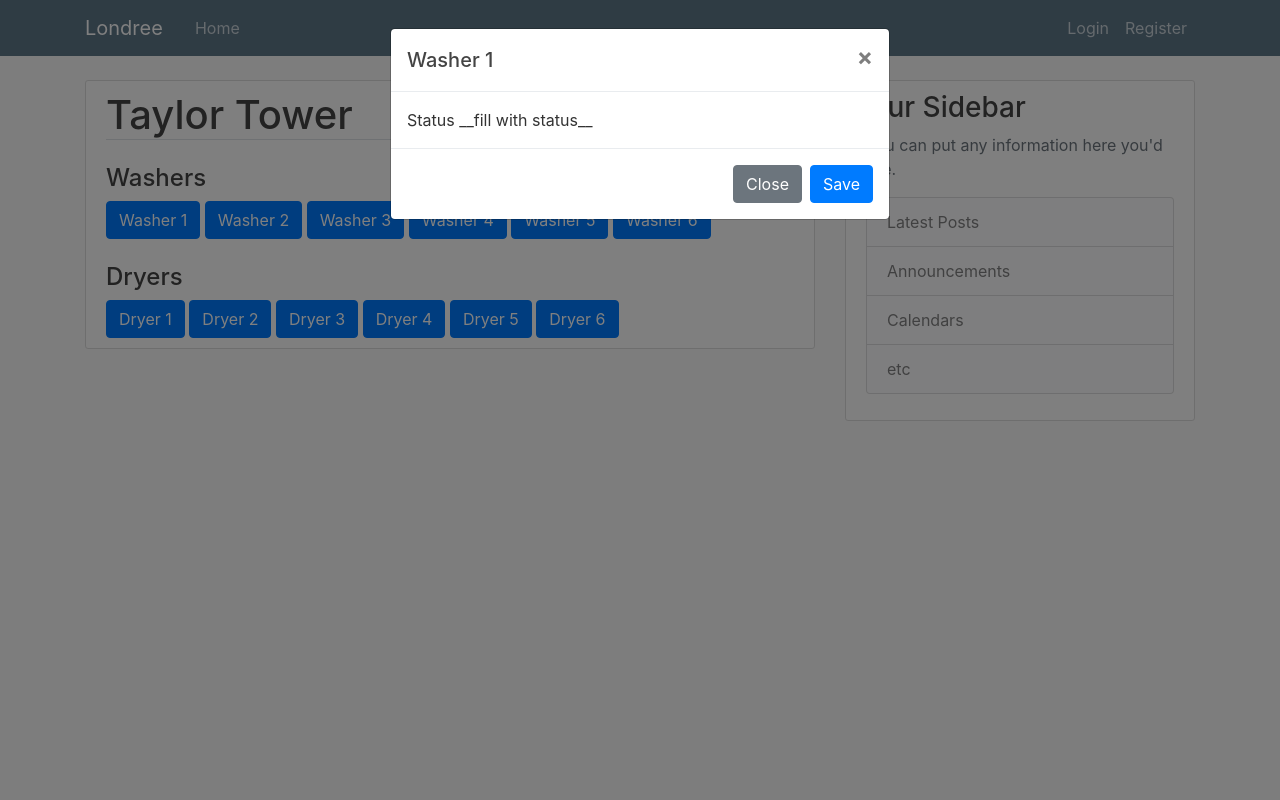
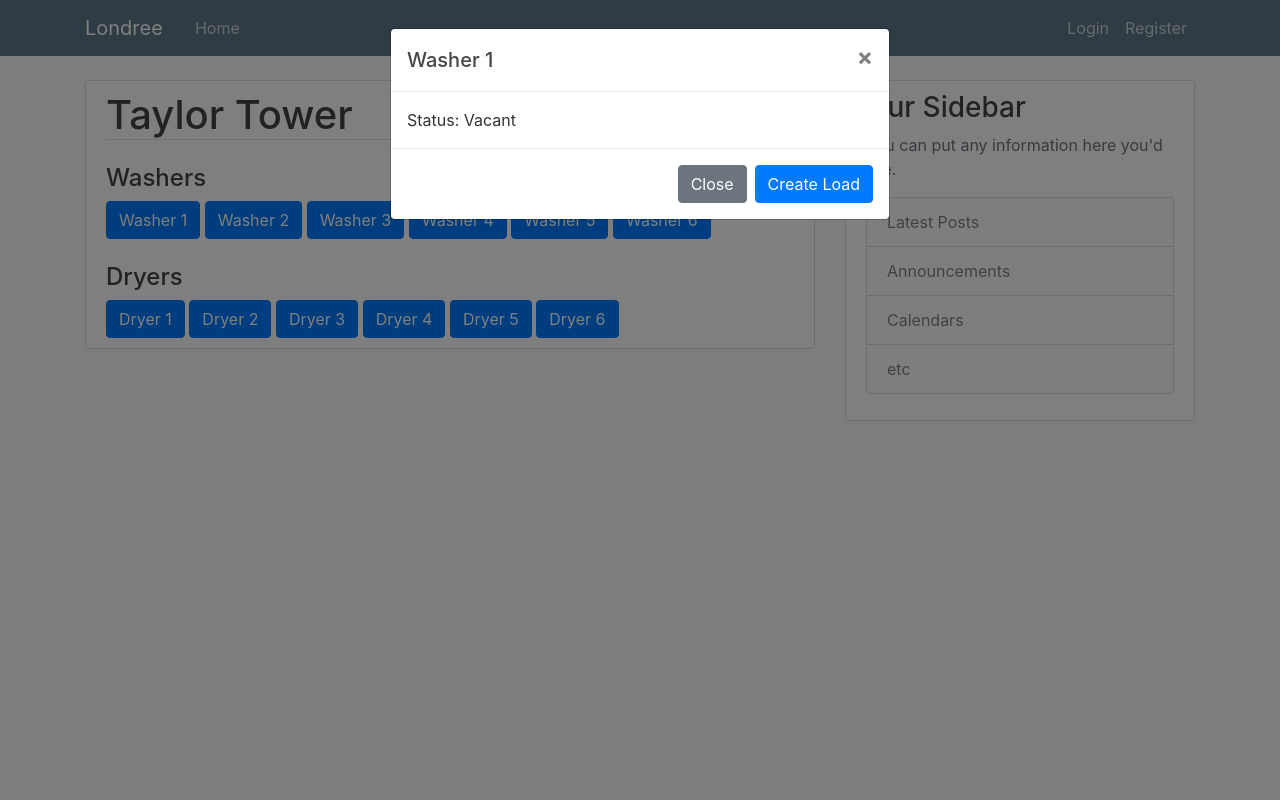
Before and after one commit to HrushikC/londree, a Flask app: a page that uses components/templates/layout.html in a window 1280 px wide, after a click that opens the changed part. Run offline with Flask 2, Linux system fonts and the light colour scheme; data comes from the database, SQL or seed files in the repository; both versions use the stored data as it was after the commit; data that the repository does not hold is empty; some libraries are stand-ins or nearby versions.

Commit message:
finished basic structure of dorm page. Created a 'create load' page

```diff
--- a/components/models.py
+++ b/components/models.py
@@ -44,6 +44,7 @@ class Drosher(db.Model):
 class Load(db.Model):
     id = db.Column(db.Integer, primary_key=True)
     created_time = db.Column(db.DateTime, nullable=False, default=datetime.utcnow)
+    active = db.Column(db.Boolean, nullable=False, default=True)
     duration = db.Column(db.Integer, nullable=False)  # minutes
     user_id = db.Column(db.Integer, db.ForeignKey('user.id'), nullable=False)
     drosher_id = db.Column(db.Integer, db.ForeignKey('drosher.id'), nullable=False)
--- a/components/routes.py
+++ b/components/routes.py
@@ -1,14 +1,9 @@
 from flask import render_template, url_for, flash, redirect, request
 from components import app, db, bcrypt
-from components.forms import RegistrationForm, LoginForm, UpdateAccountForm
-from components.models import User, Laundromat, Drosher
+from components.forms import RegistrationForm, LoginForm, UpdateAccountForm, CreateLoadForm
+from components.models import User, Laundromat, Drosher, Load
 from flask_login import login_user, current_user, logout_user, login_required
 
-status = {
-    0 : "Vacant",
-    1 : "Full",
-    2 : "Ready"
-}
 
 @app.route("/")
 @app.route("/home")
@@ -78,15 +73,26 @@ def account():
     return render_template('account.html', title='Account', form=form)
 
 
-@app.route("/dorm<dorm_id>")
+@app.route("/dorm<int:dorm_id>")
 def laundromat(dorm_id):
     dorm = Laundromat.query.filter_by(id=dorm_id).first()
     washers = dorm.droshers.filter_by(is_washer=True).all()
     dryers = dorm.droshers.filter_by(is_washer=False).all()
-    return render_template('laundromat.html', dorm=dorm, washers=washers, dryers=dryers)
+    status = {
+        0: "Vacant",
+        1: "Full",
+        2: "Ready"
+    }
+    return render_template('dorm.html', title='My Dorm', dorm=dorm, washers=washers, dryers=dryers, state=status)
 
 
-# @app.route("/dorm<dorm_id>/unit<drosher_id>/load/new")
-# def create_load(dorm_id, drosher_id):
-#     form = CreateLoadForm(drosher_id)
-#     return render_template('create_load.html', title='Next Load', form=form)
+@app.route("/unit<int:drosher_id>/load/new")
+def create_load(drosher_id):
+    form = CreateLoadForm()
+    if form.validate_on_submit():
+        drosher = Drosher.query.filter_by(id=drosher_id).first()
+        load = Load(duration=form.minutes.data, drosher_id=drosher_id, user_id=current_user.id)
+        drosher.load = load
+        db.session.add(load)
+        db.commit()
+    return render_template('create_load.html', title='New Load', form=form)
--- a/components/templates/laundry.html
+++ b/components/templates/create_load.html
@@ -1,4 +1,4 @@
 {% extends "layout.html" %}
 {% block content %}
-    <h1>Laundry Checker</h1>
+    <h1>Create Load</h1>
 {% endblock content %}
--- a/components/templates/laundromat.html
+++ b/components/templates/dorm.html
@@ -16,10 +16,14 @@
                 <span aria-hidden="true">&times;</span>
               </button>
             </div>
-            <div class="modal-body">Status __fill with status__</div>
+            <div class="modal-body">Status: {{state[washers[w].status]}}</div>
             <div class="modal-footer">
               <button type="button" class="btn btn-secondary" data-dismiss="modal">Close</button>
-              <button type="button" class="btn btn-primary">Save</button>
+              {% if not washers[w].load %}
+              <form action="{{ url_for('create_load', drosher_id=washers[w].id) }}">
+               <button type="submit" class="btn btn-primary">Create Load</button>
+              </form>
+              {% endif %}
             </div>
           </div>
         </div>
@@ -29,7 +33,7 @@
       </br>
       <h4>Dryers</h4>
       {% for d in range(dryers|length) %}
-      <button type="button" class="btn btn-primary" data-toggle="modal" data-target="#{{i}}">Dryer {{ d+1 }}</button>
+      <button type="button" class="btn btn-primary" data-toggle="modal" data-target="#{{d}}">Dryer {{ d+1 }}</button>
       <div class="modal fade" id="{{d}}" tabindex="-1" role="dialog" aria-labelledby="popupDryerModal" aria-hidden="true">
         <div class="modal-dialog" role="document">
           <div class="modal-content">
@@ -39,10 +43,14 @@
                 <span aria-hidden="true">&times;</span>
               </button>
             </div>
-            <div class="modal-body">Status __fill with status__</div>
+            <div class="modal-body">Status: {{state[dryers[d].status]}}</div>
             <div class="modal-footer">
               <button type="button" class="btn btn-secondary" data-dismiss="modal">Close</button>
-              <button type="button" class="btn btn-primary">Save</button>
+              {% if not dryers[d].load %}
+              <form action="{{ url_for('create_load', drosher_id=dryers[d].id) }}">
+               <button type="submit" class="btn btn-primary">Create Load</button>
+              </form>
+              {% endif %}
             </div>
           </div>
         </div>
```
Also changed, not shown: components/forms.py (+7 -9 lines), migrations/versions/load_active.py (added, +28 -0 lines), components/site.db.
